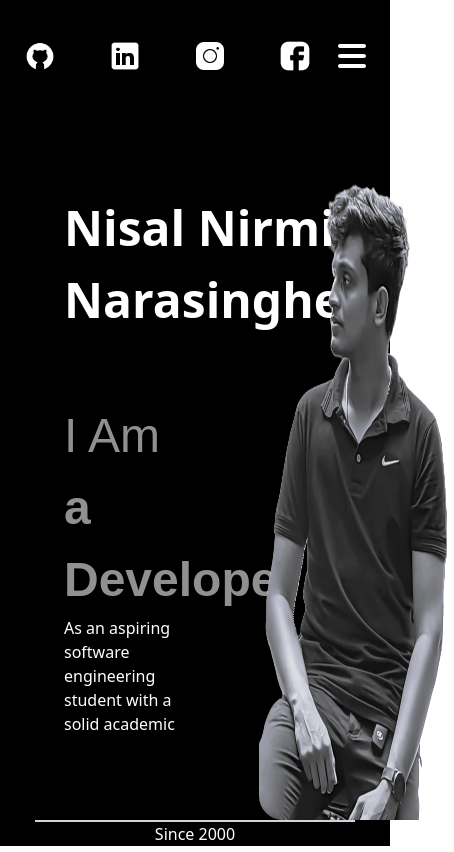
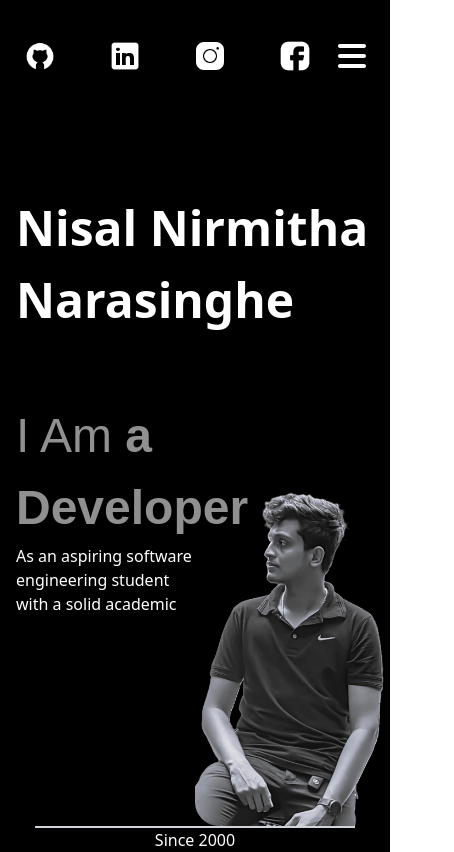
Before and after one commit to Nisal-N-Narasinghe/Nisal-N-Narasinghe, a React (Create React App) app: page / in a window 390 px wide. Shown: the whole page, 454 px wide, since content can reach past the window. Built offline with nearby package versions, Linux system fonts and the light colour scheme.

Commit message:
:arrow_up: Env

```diff
--- a/package.json
+++ b/package.json
@@ -12,6 +12,7 @@
     "axios": "^1.6.2",
     "chart.js": "^4.4.1",
     "chartjs-adapter-date-fns": "^3.0.0",
+    "dotenv": "^16.3.1",
     "react": "^18.2.0",
     "react-chartjs-2": "^5.2.0",
     "react-dom": "^18.2.0",
--- a/src/views/Home/index.jsx
+++ b/src/views/Home/index.jsx
@@ -9,13 +9,13 @@ const Home = () => {
       <Header />
       <div className='grid grid-cols-2 xl:gap-homeBG'>
         <div>
-          <div className='text-white text-homeName font-extrabold text-left ml-16 w-96 mt-24 '>
+          <div className='text-white text-homeName font-extrabold text-left ml-4 md:ml-16 w-96 mt-24 '>
             <FlyinInText textExtraBold='Nisal Nirmitha Narasinghe' />
           </div>
-          <div className='text-developertxt text-left ml-16 mt-16 text-homeName font-karla'>
+          <div className='text-developertxt text-left ml-4 md:ml-16 mt-16 text-homeName font-karla'>
             <FlyinInText textNoraml='I Am' textExtraBold=' a Developer' />
           </div>
-          <p className='text-left text-white ml-16'>
+          <p className='text-left text-white ml-4 md:ml-16 mb-4 lg:mb-0'>
             <TypingAnimation
               text=' As an aspiring software engineering student with a solid academic
             background, I am looking for an internship opportunity to develop my
@@ -34,7 +34,7 @@ const Home = () => {
           <img
             src='images/Home/BackgroundImage.png'
             alt='myImage'
-            class='w-homeBGImage h-homeBGImage mt-16 ml-16 rounded-3xl'
+            class='md:w-homeBGImage md:h-homeBGImage mt-96 md:mt-48 lg:mt-16 ml-0 md:ml-8 rounded-3xl'
           />
         </div>
       </div>
--- a/src/views/Projects/index.jsx
+++ b/src/views/Projects/index.jsx
@@ -13,27 +13,45 @@ const Projects = () => {
   const [loading, setLoading] = useState(true);
   const [page, setPage] = useState(0);
   const [totalRepositories, setTotalRepositories] = useState(0);
+  const githubToken = process.env.REACT_APP_GITHUB_TOKEN;
 
   useEffect(() => {
     const fetchRepositories = async () => {
       try {
         // Fetch user data to get the total repository count
         const userResponse = await fetch(
-          "https://api.github.com/users/Nisal-N-Narasinghe"
+          `https://api.github.com/users/Nisal-N-Narasinghe`,
+          {
+            headers: {
+              Authorization: `token ${githubToken}`,
+            },
+          }
         );
+
         const userData = await userResponse.json();
         setTotalRepositories(userData.public_repos);
 
         const response = await fetch(
-          `https://api.github.com/users/Nisal-N-Narasinghe/repos?sort=updated&page=${page}`
+          `https://api.github.com/users/Nisal-N-Narasinghe/repos?sort=updated&page=${page}&per_page=2`,
+          {
+            headers: {
+              Authorization: `token ${githubToken}`,
+            },
+          }
         );
+
         const data = await response.json();
 
         // Fetch additional statistics for each repository
         const repositoriesWithStats = await Promise.all(
           data.map(async (repo) => {
             const statsResponse = await fetch(
-              `https://api.github.com/repos/Nisal-N-Narasinghe/${repo.name}/stats/participation`
+              `https://api.github.com/repos/Nisal-N-Narasinghe/${repo.name}/stats/participation`,
+              {
+                headers: {
+                  Authorization: `token ${githubToken}`,
+                },
+              }
             );
             const statsData = await statsResponse.json();
             return { ...repo, stats: statsData };
@@ -53,7 +71,7 @@ const Projects = () => {
     };
 
     fetchRepositories();
-  }, [page]);
+  }, [page, githubToken]);
 
   const handleSeeMore = () => {
     setPage((prevPage) => prevPage + 1);
--- a/tailwind.config.js
+++ b/tailwind.config.js
@@ -15,7 +15,7 @@ module.exports = {
         homeBGImage: "450px",
       },
       height: {
-        homeBGImage: "660px",
+        homeBGImage: "600px",
       },
       fontSize: {
         navLinkslg: "24px",
```
Also changed, not shown: 2 other files (tests, documents, lock files or other folders).
